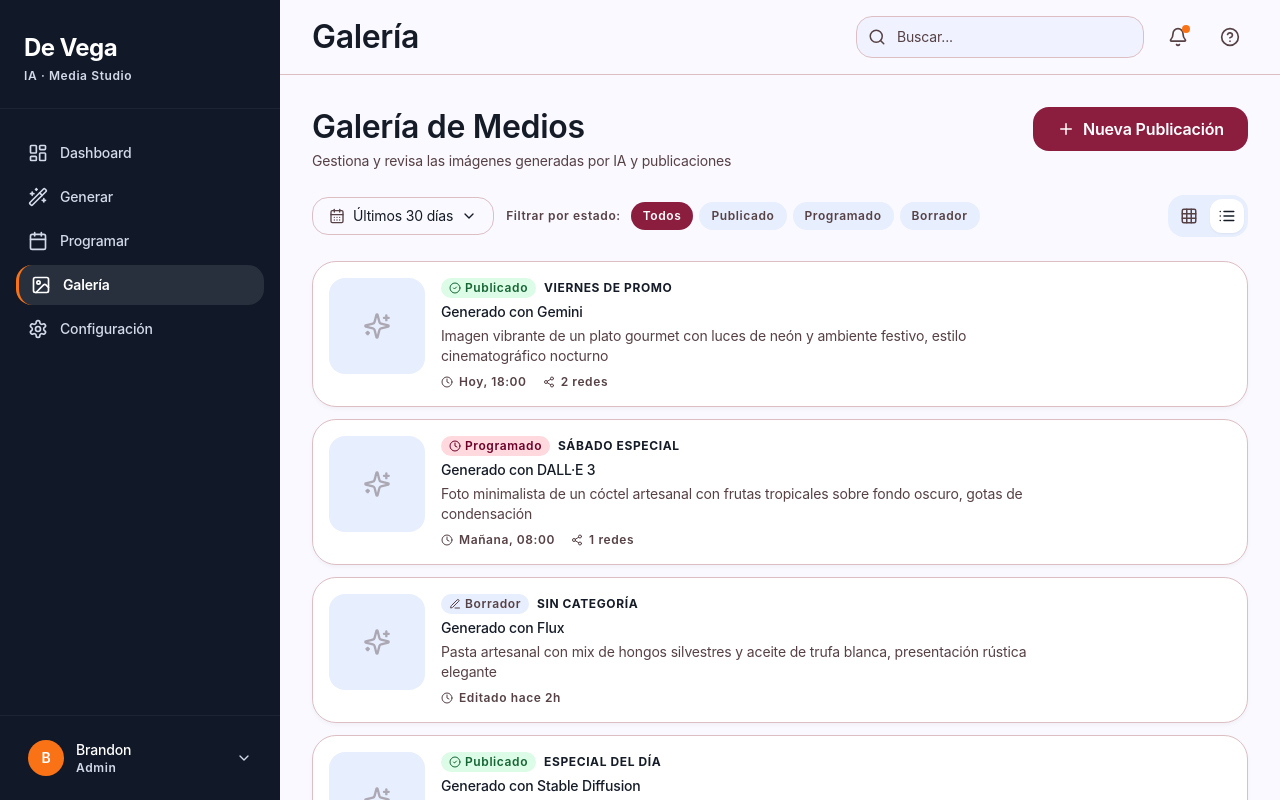
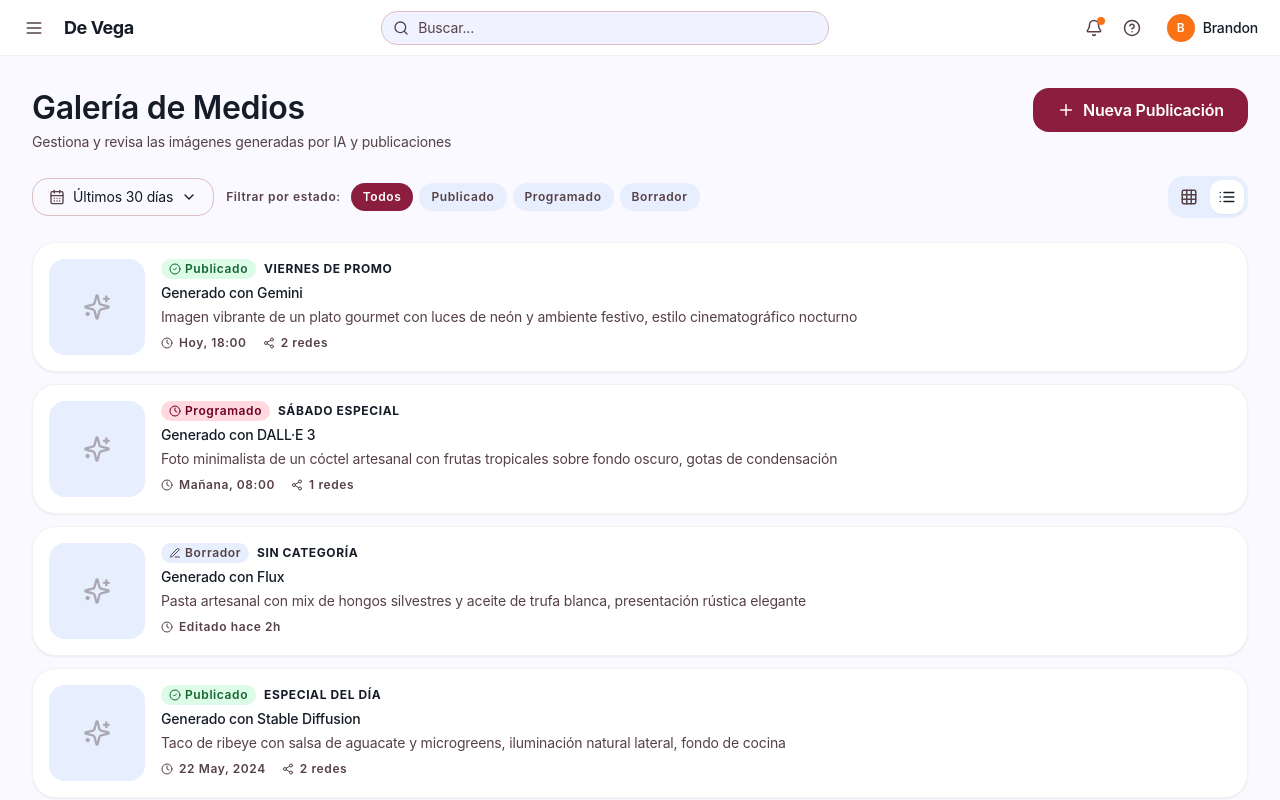
Before and after one commit to garcia-bj/dashboard-de-vega, a Next.js app in the folder frontend/: page /media in a window 1280 px wide. Shown: the top 800 px of the page. Built offline with nearby package versions, Linux system fonts and the light colour scheme.

Commit message:
refactor(frontend): reemplazar sidebar fijo por topbar 56px + menú desplegable con glass morphism

```diff
--- a/frontend/src/app/(app)/layout.tsx
+++ b/frontend/src/app/(app)/layout.tsx
@@ -1,7 +1,8 @@
 "use client";
 
+import { useState, useEffect, useRef } from "react";
 import Link from "next/link";
-import { usePathname } from "next/navigation";
+import { usePathname, useRouter } from "next/navigation";
 import {
   LayoutDashboard,
   Wand2,
@@ -11,12 +12,16 @@ import {
   Search,
   Bell,
   HelpCircle,
-  ChevronDown,
+  Menu,
+  X,
+  User,
+  LogOut,
+  LifeBuoy,
 } from "lucide-react";
 
 const navItems = [
   { icon: LayoutDashboard, label: "Dashboard", href: "/dashboard" },
-  { icon: Wand2, label: "Generar", href: "/generate" },
+  { icon: Wand2, label: "Generar Imagen", href: "/generate" },
   { icon: Calendar, label: "Programar", href: "/schedule" },
   { icon: ImageIcon, label: "Galería", href: "/media" },
   { icon: Settings, label: "Configuración", href: "/settings" },
@@ -24,70 +29,175 @@ const navItems = [
 
 export default function AppLayout({ children }: { children: React.ReactNode }) {
   const pathname = usePathname();
+  const router = useRouter();
+  const [menuOpen, setMenuOpen] = useState(false);
+  const [userMenuOpen, setUserMenuOpen] = useState(false);
+  const menuRef = useRef<HTMLDivElement>(null);
+  const userMenuRef = useRef<HTMLDivElement>(null);
 
   const currentPage = navItems.find((i) => pathname?.startsWith(i.href))?.label || "De Vega";
 
+  // Close menus on Esc
+  useEffect(() => {
+    const handler = (e: KeyboardEvent) => {
+      if (e.key === "Escape") {
+        setMenuOpen(false);
+        setUserMenuOpen(false);
+      }
+    };
+    document.addEventListener("keydown", handler);
+    return () => document.removeEventListener("keydown", handler);
+  }, []);
+
+  // Close menus on click outside
+  useEffect(() => {
+    const handler = (e: MouseEvent) => {
+      if (menuRef.current && !menuRef.current.contains(e.target as Node)) {
+        setMenuOpen(false);
+      }
+      if (userMenuRef.current && !userMenuRef.current.contains(e.target as Node)) {
+        setUserMenuOpen(false);
+      }
+    };
+    document.addEventListener("mousedown", handler);
+    return () => document.removeEventListener("mousedown", handler);
+  }, []);
+
+  const handleNavigate = (href: string) => {
+    setMenuOpen(false);
+    router.push(href);
+  };
+
   return (
-    <div className="flex min-h-screen bg-surface">
-      <aside className="w-[280px] bg-tertiary flex flex-col fixed inset-y-0 left-0 z-40">
-        <div className="px-6 pt-8 pb-6 border-b border-white/5">
-          <Link href="/dashboard" className="block">
-            <h1 className="text-2xl font-bold text-white tracking-tight">De Vega</h1>
-            <p className="text-surface-dim text-label-sm mt-1">IA · Media Studio</p>
-          </Link>
+    <div className="min-h-screen bg-surface">
+      {/* Topbar */}
+      <header className="sticky top-0 z-50 h-14 border-b border-black/5 bg-white/80 backdrop-blur-xl">
+        <div className="flex items-center justify-between h-full px-4">
+          {/* Left: Menu toggle + Brand */}
+          <div className="flex items-center gap-3">
+            <button
+              onClick={() => { setMenuOpen(!menuOpen); setUserMenuOpen(false); }}
+              className="p-2 rounded-lg hover:bg-surface-container transition-colors text-on-surface-variant hover:text-on-surface"
+            >
+              {menuOpen ? <X size={20} /> : <Menu size={20} />}
+            </button>
+
+            <button
+              onClick={() => { setMenuOpen(!menuOpen); setUserMenuOpen(false); }}
+              className="flex items-center gap-2"
+            >
+              <span className="text-lg font-bold text-on-surface tracking-tight">De Vega</span>
+            </button>
           </div>
 
-        <nav className="flex-1 px-4 py-6 space-y-1 overflow-y-auto">
+          {/* Center: Search */}
+          <div className="hidden md:block flex-1 max-w-md mx-8">
+            <div className="relative">
+              <Search size={16} className="absolute left-3 top-1/2 -translate-y-1/2 text-on-surface-variant" />
+              <input
+                type="text"
+                placeholder="Buscar..."
+                className="w-full bg-surface-low border border-outline-variant rounded-lg pl-9 pr-4 py-1.5 text-body-md text-on-surface placeholder-on-surface-variant focus:border-primary focus:ring-2 focus:ring-primary/10 transition-colors outline-none"
+              />
+            </div>
+          </div>
+
+          {/* Right: Actions */}
+          <div className="flex items-center gap-1">
+            <button className="relative p-2 rounded-lg hover:bg-surface-container transition-colors">
+              <Bell size={18} className="text-on-surface-variant" />
+              <span className="absolute top-1.5 right-1.5 w-2 h-2 bg-secondary rounded-full" />
+            </button>
+            <button className="p-2 rounded-lg hover:bg-surface-container transition-colors">
+              <HelpCircle size={18} className="text-on-surface-variant" />
+            </button>
+
+            <div className="relative" ref={userMenuRef}>
+              <button
+                onClick={() => { setUserMenuOpen(!userMenuOpen); setMenuOpen(false); }}
+                className="flex items-center gap-2 ml-2 p-1.5 rounded-lg hover:bg-surface-container transition-colors"
+              >
+                <div className="w-7 h-7 rounded-full bg-secondary flex items-center justify-center text-white font-semibold text-xs">
+                  B
+                </div>
+                <span className="hidden sm:block text-body-md text-on-surface font-medium">Brandon</span>
+              </button>
+
+              {userMenuOpen && (
+                <div className="absolute right-0 top-full mt-1 w-52 bg-white border border-outline-variant rounded-xl shadow-lg z-50 overflow-hidden animate-in fade-in zoom-in-95 origin-top-right">
+                  <div className="p-2">
+                    <div className="flex items-center gap-3 px-3 py-2.5 mb-1">
+                      <div className="w-9 h-9 rounded-full bg-secondary flex items-center justify-center text-white font-semibold text-sm">
+                        B
+                      </div>
+                      <div>
+                        <p className="text-body-md text-on-surface font-medium">Brandon</p>
+                        <p className="text-label-sm text-on-surface-variant">Admin</p>
+                      </div>
+                    </div>
+                    <hr className="border-outline-variant my-1" />
+                    <button
+                      onClick={() => { setUserMenuOpen(false); router.push("/settings"); }}
+                      className="w-full flex items-center gap-3 px-3 py-2.5 rounded-lg text-body-md text-on-surface hover:bg-surface-container transition-colors"
+                    >
+                      <User size={16} className="text-on-surface-variant" />
+                      Perfil
+                    </button>
+                    <button className="w-full flex items-center gap-3 px-3 py-2.5 rounded-lg text-body-md text-on-surface hover:bg-surface-container transition-colors">
+                      <LifeBuoy size={16} className="text-on-surface-variant" />
+                      Soporte
+                    </button>
+                    <hr className="border-outline-variant my-1" />
+                    <button
+                      onClick={() => { setUserMenuOpen(false); router.push("/login"); }}
+                      className="w-full flex items-center gap-3 px-3 py-2.5 rounded-lg text-body-md text-error hover:bg-error-container transition-colors"
+                    >
+                      <LogOut size={16} />
+                      Cerrar sesión
+                    </button>
+                  </div>
+                </div>
+              )}
+            </div>
+          </div>
+        </div>
+      </header>
+
+      {/* Slide-down Menu */}
+      {menuOpen && (
+        <div ref={menuRef} className="absolute top-14 left-0 right-0 z-40 bg-white border-b border-outline-variant shadow-lg animate-in fade-in slide-in-from-top-2 duration-200">
+          <div className="max-w-5xl mx-auto px-4 py-3 grid grid-cols-1 sm:grid-cols-2 md:grid-cols-3 lg:grid-cols-5 gap-1">
             {navItems.map((item) => {
               const isActive = pathname === item.href || pathname?.startsWith(item.href + "/");
               return (
-              <Link
+                <button
                   key={item.href}
-                href={item.href}
-                className={isActive ? "sidebar-link-active" : "sidebar-link"}
+                  onClick={() => handleNavigate(item.href)}
+                  className={isActive ? "dropdown-item-active" : "dropdown-item"}
                 >
                   <item.icon size={20} />
                   <span>{item.label}</span>
-              </Link>
+                </button>
               );
             })}
-        </nav>
+          </div>
 
-        <div className="px-4 py-4 border-t border-white/5">
-          <div className="flex items-center gap-3 px-3 py-2">
-            <div className="w-9 h-9 rounded-full bg-secondary flex items-center justify-center text-white font-semibold text-sm">
-              B
-            </div>
-            <div className="flex-1 min-w-0">
-              <p className="text-white text-body-md font-medium truncate">Brandon</p>
-              <p className="text-surface-dim text-label-sm">Admin</p>
-            </div>
-            <ChevronDown size={16} className="text-surface-dim" />
+          {/* Quick stats */}
+          <div className="border-t border-outline-variant">
+            <div className="max-w-5xl mx-auto px-4 py-3 flex items-center gap-6 text-label-sm text-on-surface-variant">
+              <span className="flex items-center gap-1.5">
+                <span className="w-1.5 h-1.5 rounded-full bg-green-500" />
+                Sistema activo
+              </span>
+              <span>3 publicaciones hoy</span>
+              <span>847 imágenes generadas</span>
             </div>
           </div>
-      </aside>
+        </div>
+      )}
 
-      <div className="flex-1 ml-[280px]">
-        <header className="sticky top-0 z-30 bg-surface/80 backdrop-blur-md border-b border-outline-variant">
-          <div className="flex items-center justify-between px-8 py-4">
-            <h2 className="text-headline-lg text-on-surface">{currentPage}</h2>
-            <div className="flex items-center gap-4">
-              <div className="relative">
-                <Search size={18} className="absolute left-3 top-1/2 -translate-y-1/2 text-on-surface-variant" />
-                <input type="text" placeholder="Buscar..." className="input-field pl-10 w-72 text-body-md" />
-              </div>
-              <button className="relative p-2 rounded-lg hover:bg-surface-container transition-colors">
-                <Bell size={20} className="text-on-surface-variant" />
-                <span className="absolute top-1.5 right-1.5 w-2 h-2 bg-secondary rounded-full" />
-              </button>
-              <button className="p-2 rounded-lg hover:bg-surface-container transition-colors">
-                <HelpCircle size={20} className="text-on-surface-variant" />
-              </button>
-            </div>
-          </div>
-        </header>
-        <main className="p-8">{children}</main>
-      </div>
+      {/* Page Content */}
+      <main className="p-4 md:p-8">{children}</main>
     </div>
   );
 }
--- a/frontend/src/app/globals.css
+++ b/frontend/src/app/globals.css
@@ -17,42 +17,59 @@ body {
 
 @layer components {
   .card {
-    @apply bg-white rounded-xl border border-outline-variant;
-    box-shadow: 0 2px 4px rgba(0, 0, 0, 0.04);
+    @apply bg-white rounded-xl border border-black/5;
+    box-shadow: 0 1px 3px rgba(0, 0, 0, 0.04), 0 1px 2px rgba(0, 0, 0, 0.03);
   }
 
   .btn-primary {
     @apply bg-primary text-white font-semibold rounded-lg px-md py-2.5
-           hover:bg-primary-hover transition-colors duration-200
+           hover:bg-primary-hover transition-all duration-200
+           active:scale-[0.98]
            disabled:opacity-50 disabled:cursor-not-allowed;
   }
 
   .btn-secondary {
     @apply border border-primary text-primary font-semibold rounded-lg px-md py-2.5
-           hover:bg-primary-fixed hover:text-primary-dark transition-colors duration-200;
+           hover:bg-primary-fixed hover:text-primary-dark transition-all duration-200
+           active:scale-[0.98];
   }
 
   .btn-tertiary {
     @apply text-on-surface-variant font-semibold rounded-lg px-md py-2.5
-           hover:text-primary transition-colors duration-200;
+           hover:text-primary transition-all duration-200;
   }
 
   .input-field {
     @apply bg-surface-low border border-outline-variant rounded-lg px-4 py-2.5
            text-on-surface placeholder-on-surface-variant
            focus:border-primary focus:ring-2 focus:ring-primary/10
-           transition-colors duration-200 outline-none w-full;
+           transition-all duration-200 outline-none w-full;
   }
 
-  .sidebar-link {
-    @apply flex items-center gap-3 px-3 py-2.5 rounded-lg text-surface-dim
-           hover:text-white hover:bg-white/10 transition-colors duration-150
-           text-body-md font-medium;
+  .dropdown-item {
+    @apply flex items-center gap-3 px-4 py-3 text-body-md text-on-surface
+           hover:bg-surface-container rounded-lg transition-all duration-150;
   }
 
-  .sidebar-link-active {
-    @apply flex items-center gap-3 px-3 py-2.5 rounded-lg text-white
-           bg-white/10 border-l-[3px] border-secondary
-           text-body-md font-semibold;
+  .dropdown-item-active {
+    @apply flex items-center gap-3 px-4 py-3 text-body-md font-semibold
+           bg-primary/10 text-primary rounded-lg;
   }
 }
+
+@layer utilities {
+  .animate-in {
+    animation: animateIn 200ms ease-out;
+  }
+
+  @keyframes animateIn {
+    from {
+      opacity: 0;
+      transform: translateY(-4px) scale(0.98);
+    }
+    to {
+      opacity: 1;
+      transform: translateY(0) scale(1);
+    }
+  }
+}
```
Also changed, not shown: 1 other file (tests, documents, lock files or other folders). Lines whose indentation alone changed are shown as unchanged.
